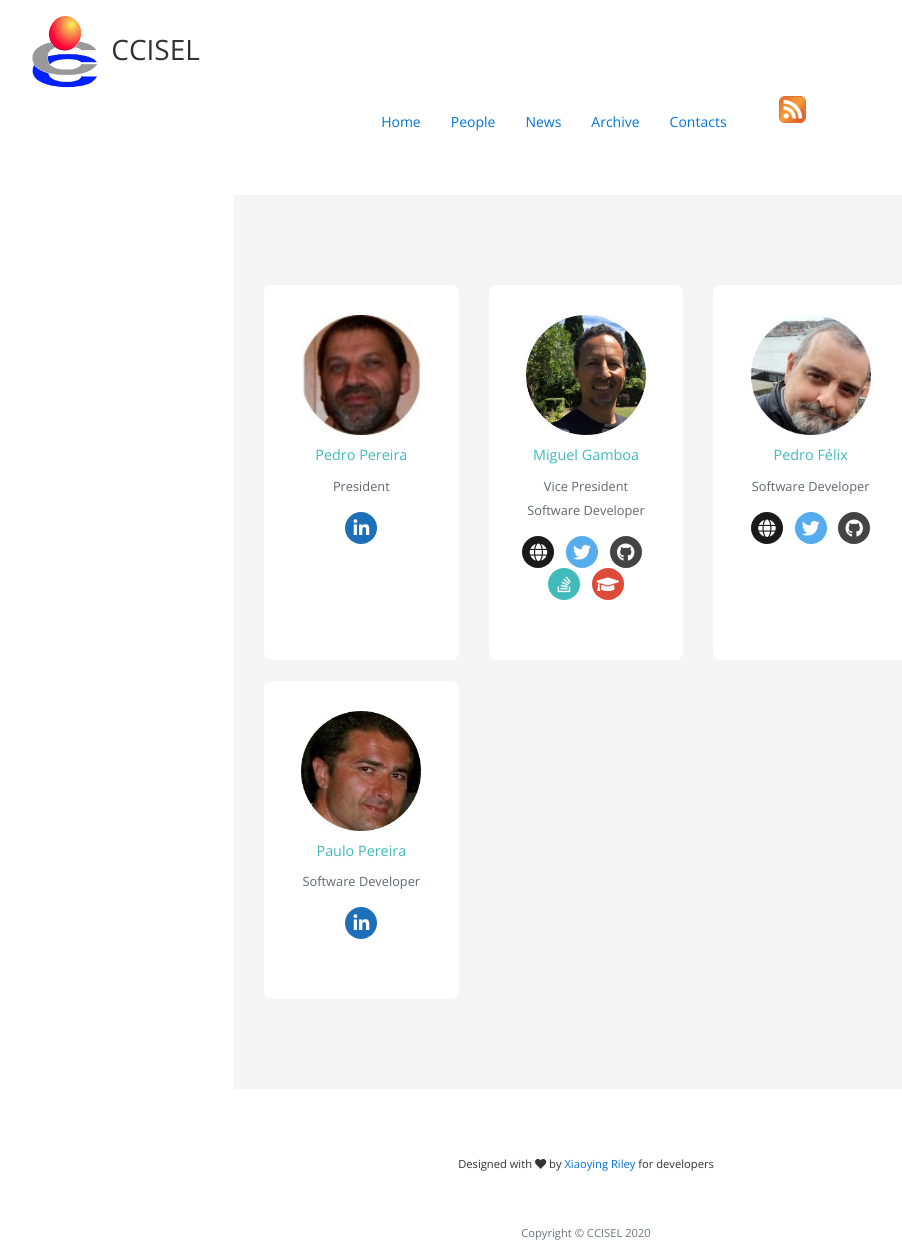
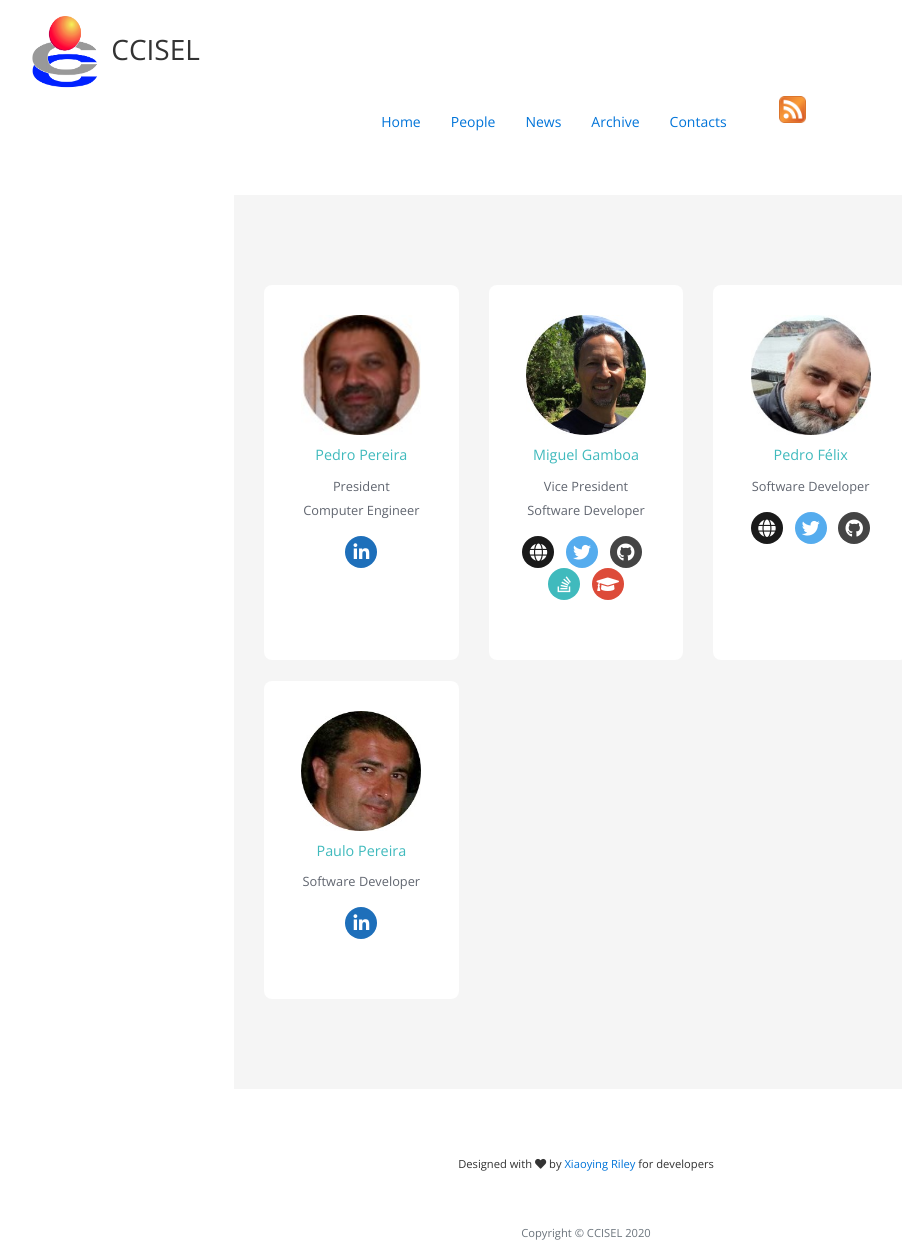
Before and after one commit to jpatri/ccisel.github.io, a Jekyll site: the page built from people.html, in a window 1280 px wide. Shown: the whole page, without its empty margins (54-956 px from the left). Built offline with Jekyll 4.4.1, drawn with Linux system fonts in a browser that asks for light colours.

Commit message:
Minor add

```diff
--- a/_includes/team/palex.html
+++ b/_includes/team/palex.html
@@ -6,7 +6,7 @@
 
         <div class="member-content">
             <h3 class="member-name"><small>Pedro Pereira</small></h3>
-            <div class="member-title"><small>President</small></div>
+            <div class="member-title"><small>President<br>Computer Engineer</small></div>
             <ul class="social list-inline">
                 <li class="list-inline-item"><a class="linkedin" href="https://www.linkedin.com/in/palexpereira/" target="_blank"><i class="fab fa-linkedin-in"></i></a></li>
             </ul>
```
